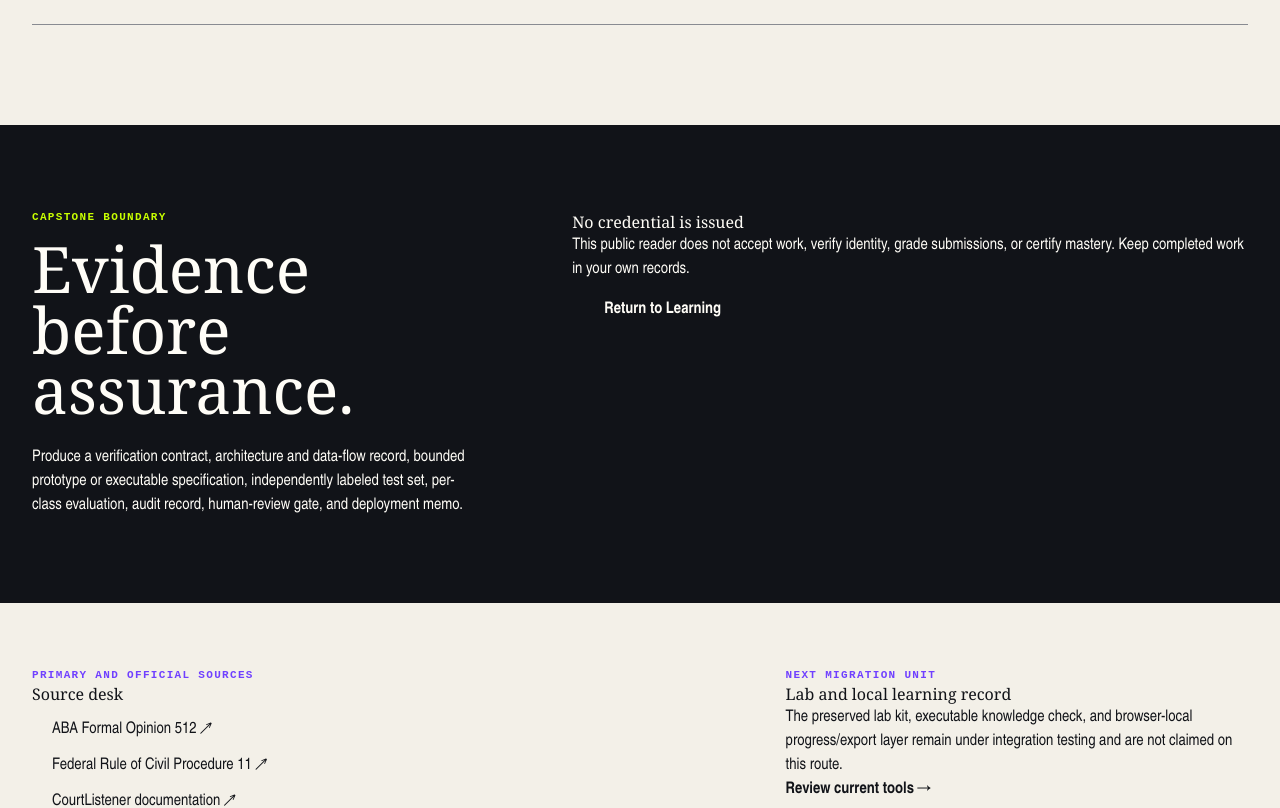
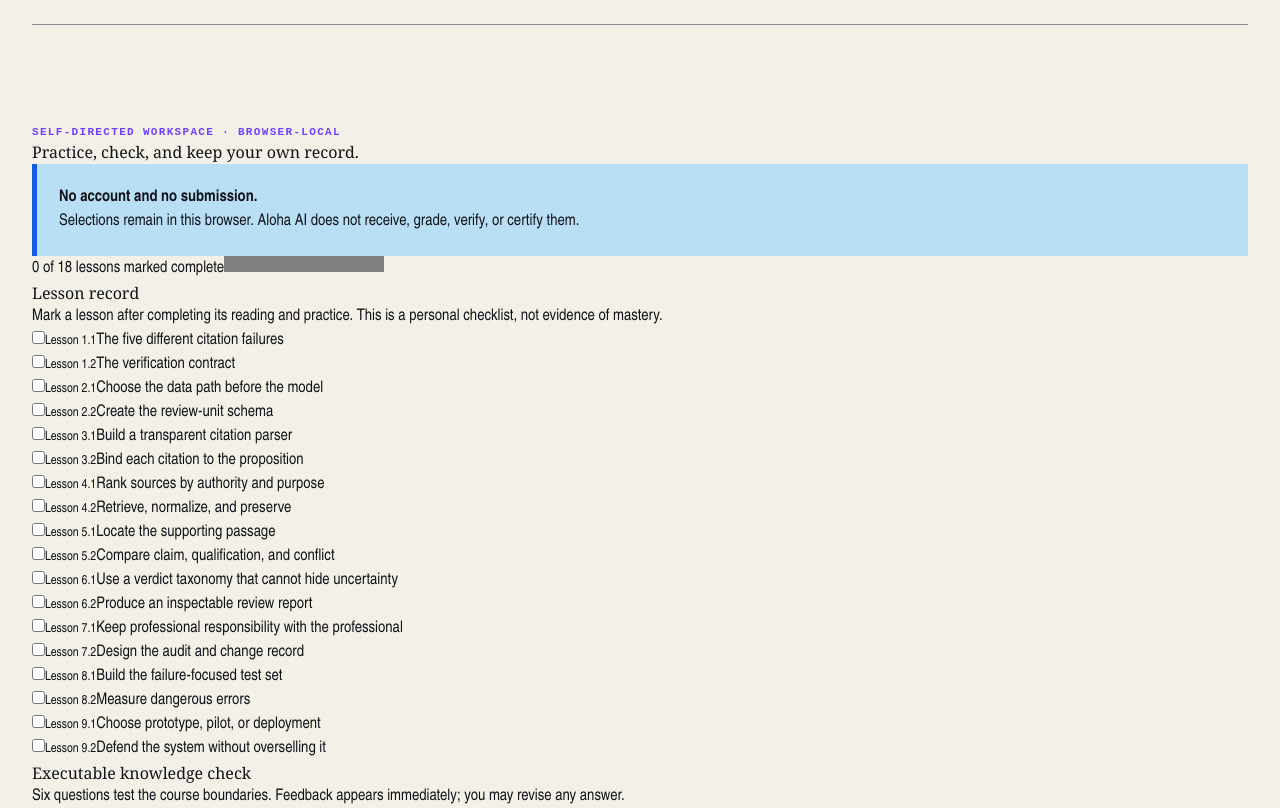
Before and after one commit to rn-collins/aloha-ai-consulting, a Next.js app: page /learning/citation-verifier in a window 1280 px wide. Shown: the part 3320-4128 px from the top of the page. Built offline with nearby package versions, Linux system fonts and the light colour scheme.

Commit message:
Integrate course workspace

```diff
--- a/app/learning/citation-verifier/page.tsx
+++ b/app/learning/citation-verifier/page.tsx
@@ -1,5 +1,6 @@
 import Link from "next/link";
 import {SiteShell} from "../../site-shell";
+import {CourseWorkspace} from "./course-workspace";
 
 const modules = [
   {title:"Define what verified means",summary:"Separate citation form, source existence, current status, quotation accuracy, and proposition support before choosing technology.",lessons:[
@@ -56,7 +57,8 @@ export default function CitationVerifierCourse(){
     <section className="wrap policy-list" aria-labelledby="curriculum"><p className="section-label">Curriculum · approximately 15 hours</p><h2 id="curriculum">Nine modules. Eighteen evidence-led lessons.</h2>
       {modules.map((module,mi)=><article key={module.title}><span className="path-num">{String(mi+1).padStart(2,"0")}</span><div><h2>{module.title}</h2><p>{module.summary}</p>{module.lessons.map((lesson,li)=><details className="answer-record" key={lesson.title}><summary><span>Lesson {mi+1}.{li+1} · {lesson.minutes} minutes</span><strong>{lesson.title}</strong></summary><div style={{padding:"0 18px 18px"}}>{lesson.body.map(p=><p key={p}>{p}</p>)}<p><strong>Practice:</strong> {lesson.practice}</p></div></details>)}</div><span className="state-label">Open reader</span></article>)}
     </section>
+    <CourseWorkspace/>
     <section className="inside-sprint"><div className="wrap sprint-grid"><div><p className="section-label">Capstone boundary</p><h2>Evidence before assurance.</h2><p>Produce a verification contract, architecture and data-flow record, bounded prototype or executable specification, independently labeled test set, per-class evaluation, audit record, human-review gate, and deployment memo.</p></div><div><h3>No credential is issued</h3><p>This public reader does not accept work, verify identity, grade submissions, or certify mastery. Keep completed work in your own records.</p><p><Link className="button" href="/learning">Return to Learning</Link></p></div></div></section>
-    <section className="wrap offer-grid"><article><p className="section-label">Primary and official sources</p><h2>Source desk</h2><ul className="plain-list">{sources.map(([label,href])=><li key={href}><a href={href} rel="noreferrer">{label} ↗</a></li>)}</ul><p>Source links define the course’s governance and research baseline; they do not independently validate any learner-built system.</p></article><aside><p className="section-label">Next migration unit</p><h2>Lab and local learning record</h2><p>The preserved lab kit, executable knowledge check, and browser-local progress/export layer remain under integration testing and are not claimed on this route.</p><Link className="text-link" href="/tools">Review current tools →</Link></aside></section>
+    <section className="wrap offer-grid"><article><p className="section-label">Primary and official sources</p><h2>Source desk</h2><ul className="plain-list">{sources.map(([label,href])=><li key={href}><a href={href} rel="noreferrer">{label} ↗</a></li>)}</ul><p>Source links define the course’s governance and research baseline; they do not independently validate any learner-built system.</p></article><aside><p className="section-label">Portable by design</p><h2>Your work stays yours</h2><p>The lab kit is a plain Markdown workbook. The learning record exports as readable JSON with its non-credentialed status embedded, so it remains useful without an Aloha AI account.</p><Link className="text-link" href="/tools">Review current tools →</Link></aside></section>
   </main></SiteShell>
 }
```
